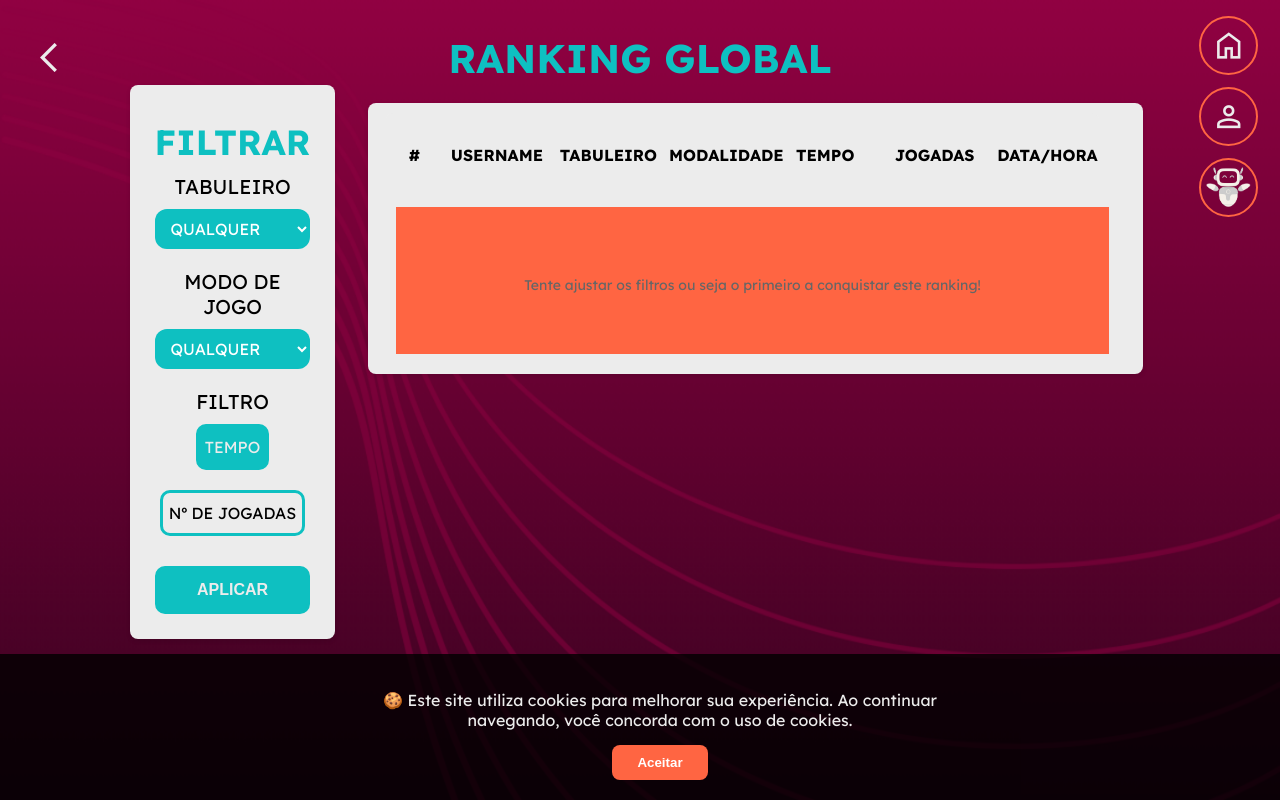
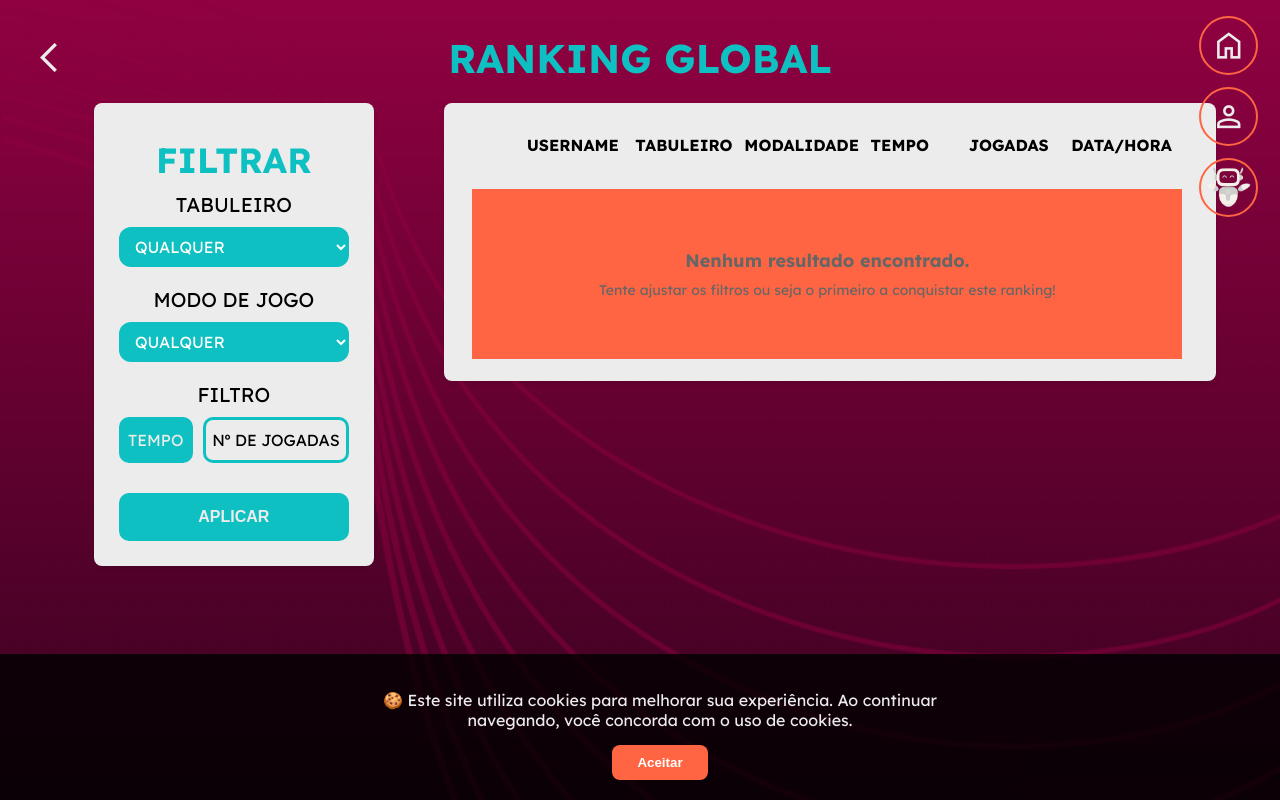
Before and after one commit to toassa/code-match, a PHP site: page /ranking.php in a window 1280 px wide. Run offline with PHP 8.4, Linux system fonts and the light colour scheme; the visitor is signed in with stand-in values (Sample User, id 1); tables that the repository leaves empty or names only in its code hold one stand-in row (values such as "Sample post").

Commit message:
Arrumando as divs da tela do ranking

```diff
--- a/css/ranking.css
+++ b/css/ranking.css
@@ -80,7 +80,7 @@
     padding: 0;
 }
 
-.table-ranking tbody{
+.table-ranking tbody {
     display: block;
     max-height: 65vh;
     overflow-y: scroll;
@@ -91,23 +91,23 @@
 
 .table-ranking th {
     font-weight: 700;
-    padding: 12px 8px;
+    padding: 0px 8px;
     font-size: 16px;
 }
 
-.table-ranking tr{
+.table-ranking tr {
     text-align: center;
     width: 100%;
     display: table;
     table-layout: fixed;
-    margin: 0;
+    margin: 2px 0;
     border-radius: 5px;
 }
 
 .table-ranking td {
     background-color: var(--orange);
     color: var(--light-gray);
-    padding: 18px 8px;
+    padding: 8px 8px;
     text-align: center;
     font-size: 15px;
 }
@@ -155,12 +155,12 @@
     color: var(--green-blue);
 }
 
-.div-filtro input[type="radio"]:checked + label {
+.div-filtro input[type="radio"]:checked+label {
     background-color: var(--green-blue);
     color: var(--light-gray);
 }
 
-.label-filtro{
+.label-filtro {
     border: 3px solid var(--green-blue);
     padding: 10px 6px;
     margin-bottom: 10px;
@@ -180,11 +180,10 @@
 
 .div-filtro-box {
     flex: 1;
-    max-width: 190px;
+    max-width: 350px;
     display: flex;
     justify-content: center;
     align-items: flex-start;
-    margin-top: -18px;
 }
 
 
@@ -195,7 +194,8 @@
         gap: 30px;
     }
 
-    .div-filtro-box, .div-ranking {
+    .div-filtro-box,
+    .div-ranking {
         width: 90%;
         max-width: none;
         margin-top: 0;
@@ -217,7 +217,7 @@
 
 .div-ranking {
     flex: 2.2;
-    max-width: 750px;
+    max-width: 900px;
     background-color: var(--light-gray);
     padding: 0 25px 0 0;
     border-radius: 8px;
@@ -228,10 +228,11 @@
 
 .filtros-radio {
     display: flex;
-    justify-content: center;
+    justify-content: space-between;
     align-items: center;
     gap: 10px;
-    flex-direction: column;
+    flex-direction: row;
+    width: 100%;
 }
 
 
@@ -250,3 +251,43 @@
     text-align: center;
     color: var(--green-blue);
 }
+
+.btn-filtro {
+    display: block;
+    width: 100%;
+    margin: 20px auto 0 auto;
+    padding: 12px;
+    border-radius: 10px;
+    font-weight: 600;
+    font-size: 16px;
+    text-align: center;
+    cursor: pointer;
+    text-decoration: none;
+    box-sizing: border-box;
+    border: 3px solid;
+    transition: all 0.3s ease;
+}
+
+.btn-aplicar {
+    background-color: var(--green-blue);
+    color: var(--light-gray);
+    border-color: var(--green-blue);
+}
+
+.btn-aplicar:hover {
+    opacity: 0.9;
+    transform: translateY(-2px);
+}
+
+.btn-limpar {
+    background-color: transparent;
+    color: #FF6B6B;
+    border-color: #FF6B6B;
+    line-height: 1.4;
+}
+
+.btn-limpar:hover {
+    background-color: #FF6B6B;
+    color: var(--light-gray);
+    transform: translateY(-2px);
+}
--- a/public/ranking.php
+++ b/public/ranking.php
@@ -10,12 +10,10 @@
     die("Erro de conexão: " . $conn->connect_error);
 }
 
-// Recebe e sanitiza os filtros
 $filtro_tabuleiro = isset($_GET['tabuleiro']) ? intval($_GET['tabuleiro']) : null;
 $filtro_modalidade = isset($_GET['modalidade']) ? $conn->real_escape_string($_GET['modalidade']) : null;
 $filtro_ordenacao = isset($_GET['ordenacao']) ? $_GET['ordenacao'] : 'tempo';
 
-// Validação dos filtros
 if ($filtro_tabuleiro && !in_array($filtro_tabuleiro, [2, 4, 6, 8])) {
     $filtro_tabuleiro = null;
 }
@@ -38,7 +36,6 @@
         INNER JOIN Usuarios u ON p.Usuario_ID = u.ID
         WHERE p.Resultado = 'VITÓRIA'";
 
-// Adiciona filtros quando selecionados
 if ($filtro_tabuleiro) {
     $sql .= " AND p.Tabuleiro = " . $filtro_tabuleiro;
 }
@@ -48,7 +45,6 @@
     $sql .= " AND p.Modalidade = '" . $filtro_modalidade_upper . "'";
 }
 
-// Ordenação conforme especificação: maiores tabuleiros, menos jogadas, menor tempo
 if ($filtro_ordenacao === 'jogadas') {
     $sql .= " ORDER BY p.Tabuleiro DESC, p.Jogadas ASC, p.Duracao_partida ASC";
 } else {
@@ -59,8 +55,10 @@
 
 $result = $conn->query($sql);
 
-function formatarTempo($tempo) {
-    if (empty($tempo)) return '--';
+function formatarTempo($tempo)
+{
+    if (empty($tempo))
+        return '--';
 
     if (substr($tempo, 0, 3) === '00:') {
         return substr($tempo, 3);
@@ -68,17 +66,20 @@
     return $tempo;
 }
 
-function formatarData($data) {
+function formatarData($data)
+{
     return date('d/m/Y - H:i', strtotime($data));
 }
 
-function abreviarModalidade($modalidade) {
+function abreviarModalidade($modalidade)
+{
     return $modalidade === 'CONTRA O TEMPO' ? 'CONTRA TEMPO' : 'CLÁSSICO';
 }
 ?>
 
 <!DOCTYPE html>
 <html lang="pt-br">
+
 <head>
     <meta charset="UTF-8">
     <meta name="viewport" content="width=device-width, initial-scale=1.0">
@@ -122,85 +123,38 @@
                     <p>MODO DE JOGO</p>
                     <select class="select-game" name="modalidade" aria-label="Filtrar por modo de jogo">
                         <option value="">QUALQUER</option>
-            <option value="CLASSICO" <?= $filtro_modalidade == 'CLASSICO' ? 'selected' : '' ?>>CLÁSSICO</option>
-            <option value="CONTRA O TEMPO" <?= $filtro_modalidade == 'CONTRA O TEMPO' ? 'selected' : '' ?>>CONTRA TEMPO</option>
+                        <option value="CLASSICO" <?= $filtro_modalidade == 'CLASSICO' ? 'selected' : '' ?>>CLÁSSICO
+                        </option>
+                        <option value="CONTRA O TEMPO" <?= $filtro_modalidade == 'CONTRA O TEMPO' ? 'selected' : '' ?>>
+                            CONTRA TEMPO</option>
                     </select>
 
                     <p>FILTRO</p>
                     <div class="filtros-radio">
-            <input type="radio" id="filtro-tempo" name="ordenacao" value="tempo" <?= $filtro_ordenacao == 'tempo' ? 'checked' : '' ?>>
+                        <input type="radio" id="filtro-tempo" name="ordenacao" value="tempo"
+                            <?= $filtro_ordenacao == 'tempo' ? 'checked' : '' ?>>
                         <label for="filtro-tempo" class="label-filtro">TEMPO</label>
 
-            <input type="radio" id="filtro-jogadas" name="ordenacao" value="jogadas" <?= $filtro_ordenacao == 'jogadas' ? 'checked' : '' ?>>
+                        <input type="radio" id="filtro-jogadas" name="ordenacao" value="jogadas"
+                            <?= $filtro_ordenacao == 'jogadas' ? 'checked' : '' ?>>
                         <label for="filtro-jogadas" class="label-filtro">Nº DE JOGADAS</label>
                     </div>
 
                     <?php
-        // Verifica se há filtros aplicados (através da URL/GET)
                     $filtros_aplicados = isset($_GET['tabuleiro']) || isset($_GET['modalidade']);
                     ?>
 
-        <?php if (!$filtros_aplicados): ?>
-            <!-- Botão APLICAR - aparece quando NÃO há filtros na URL -->
                         <button type="submit" class="btn-filtro btn-aplicar">
                             APLICAR
                         </button>
-        <?php else: ?>
-            <!-- Botão LIMPAR - aparece quando HÁ filtros na URL -->
-            <a href="ranking.php" class="btn-filtro btn-limpar">
-                LIMPAR<br>FILTROS
-            </a>
-        <?php endif; ?>
                 </form>
             </div>
-
-<style>
-.btn-filtro {
-    display: block;
-    width: 100%;
-    margin: 20px auto 0 auto;
-    padding: 12px;
-    border-radius: 10px;
-    font-weight: 600;
-    font-size: 16px;
-    text-align: center;
-    cursor: pointer;
-    text-decoration: none;
-    box-sizing: border-box;
-    border: 3px solid;
-    transition: all 0.3s ease;
-}
-
-.btn-aplicar {
-    background-color: var(--green-blue);
-    color: var(--light-gray);
-    border-color: var(--green-blue);
-}
-
-.btn-aplicar:hover {
-    opacity: 0.9;
-    transform: translateY(-2px);
-}
-
-.btn-limpar {
-    background-color: transparent;
-    color: #FF6B6B;
-    border-color: #FF6B6B;
-    line-height: 1.4;
-}
-
-.btn-limpar:hover {
-    background-color: #FF6B6B;
-    color: var(--light-gray);
-    transform: translateY(-2px);
-}
-</style>
 
             <div class="div-ranking">
                 <table class="table-ranking">
                     <thead>
                         <tr>
-                            <th class="tr-border-left">#</th>
+                            <th class="tr-border-left"></th>
                             <th>USERNAME</th>
                             <th>TABULEIRO</th>
                             <th>MODALIDADE</th>
@@ -235,17 +189,9 @@
 
                                 $posicao++;
                             }
-
-                            while ($posicao <= 10) {
-                                echo "<tr class='linha-vazia'>";
-                                echo "<td class='tr-border-left'>{$posicao}</td>";
-                                echo "<td colspan='6' class='tr-border-right' style='color: #999; font-style: italic;'></td>";
-                                echo "</tr>";
-                                $posicao++;
-                            }
                         } else {
                             echo "<tr><td colspan='7' style='text-align: center; padding: 60px 20px; color: #666;'>
-                                    <strong style='font-size: 18px; display: block; margin-bottom: 8px;'></strong>
+                        <strong style='font-size: 18px; display: block; margin-bottom: 8px;'>Nenhum resultado encontrado.</strong>
                         <span style='font-size: 14px;'>Tente ajustar os filtros ou seja o primeiro a conquistar este ranking!</span>
                       </td></tr>";
                         }
@@ -270,6 +216,7 @@
 
     <?php include("./cookies.php"); ?>
 </body>
+
 </html>
 
 <?php
```
Lines whose indentation alone changed are shown as unchanged.
